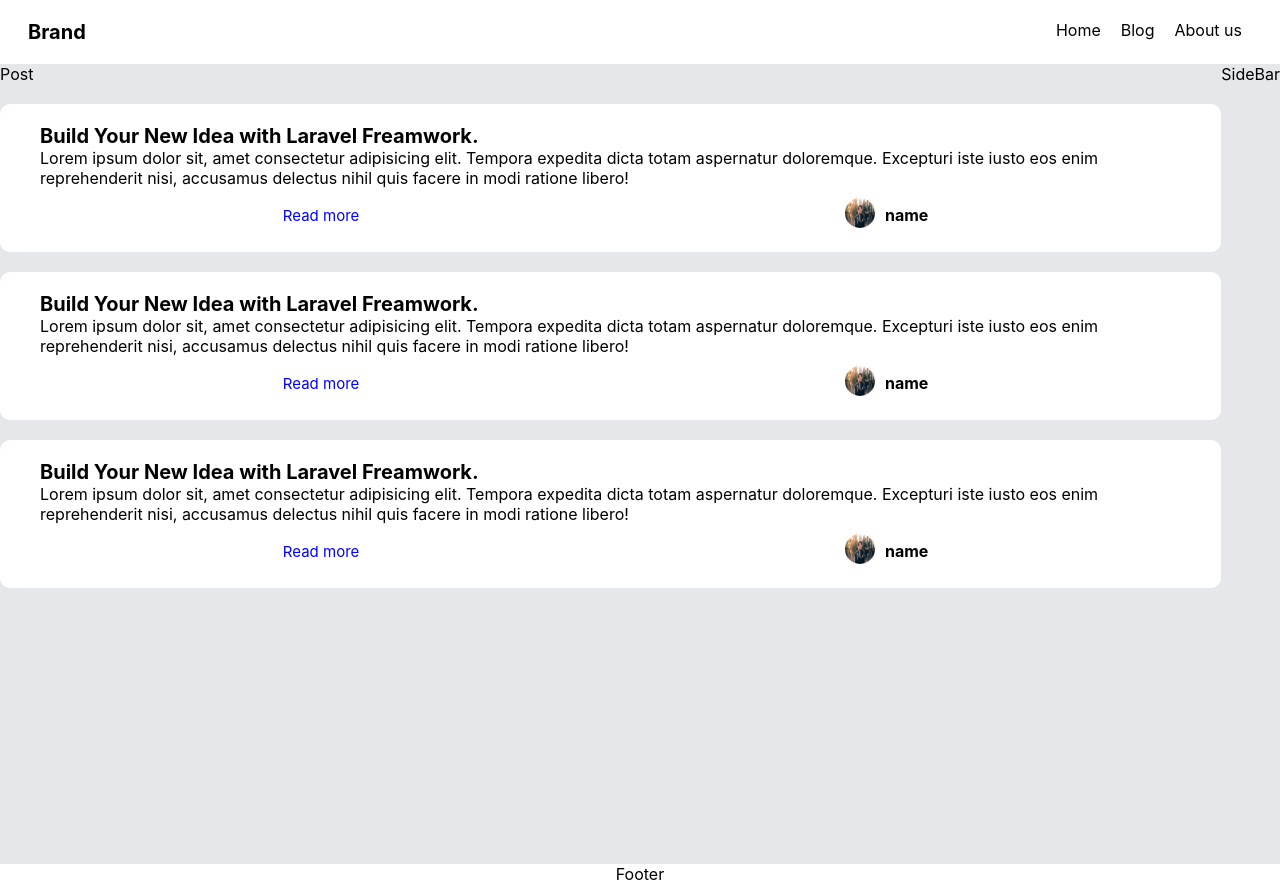
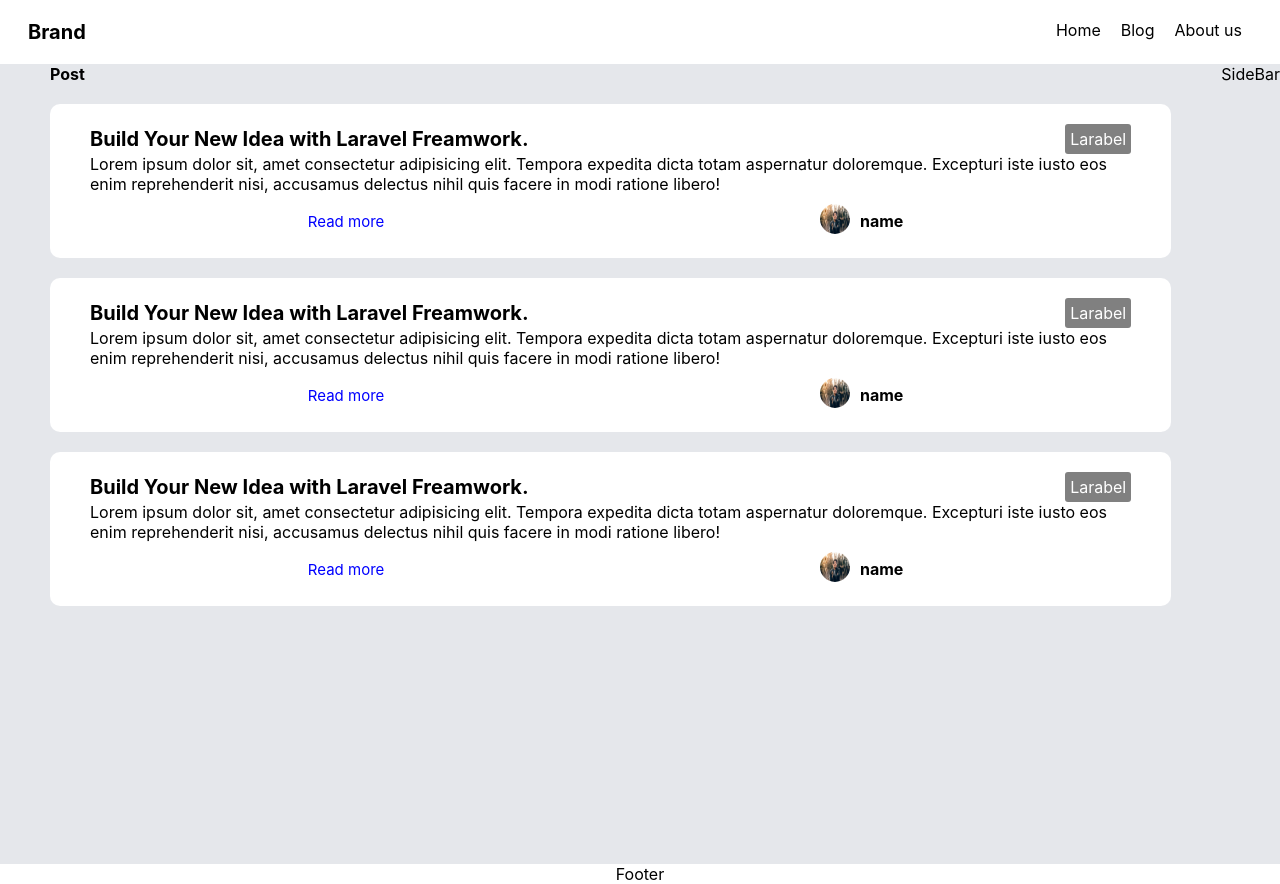
Before and after one commit to Awtanabe/nextjs-blog, a Next.js app: page / in a window 1280 px wide. Built offline with nearby package versions, Linux system fonts and the light colour scheme.

Commit message:
ラベルの実装

```diff
--- a/atom/Label.js
+++ b/atom/Label.js
@@ -0,0 +1,20 @@
+const Label = (props) => {
+  return (
+    <div className={`label-container ${props.color}`}>
+      {props.name}
+      <style jsx>{`
+        .label-container {
+          border-radius: 3px;
+          text-align: center;
+          padding: 5px;
+        }
+        .label-primary {
+          background-color: gray;
+          color: white;
+        }
+      `}</style>
+    </div>
+  )
+}
+
+export default Label;
--- a/molecule/Landing/Item.js
+++ /dev/null
@@ -1,47 +0,0 @@
-import User from "./User"
-
-const Item = (props) => {
-  return (
-    <div className="item-container">
-      <div className="title">
-        {props.title}
-      </div>
-      <div className="body">
-        {props.body}
-      </div>
-      <div className="item-footer">
-        <div className="read-more">
-          <a href="">Read more</a>
-        </div>
-        <User/>
-      </div>
-
-      <style jsx>{`
-        .item-container {
-          padding: 20px 40px;
-          background-color: white;
-          border-radius: 10px;
-          margin: 20px 0;
-        }
-        .title {
-          font-weight: bold;
-          font-size: 20px;
-        }
-        .item-footer {
-          margin-top: 10px;
-          display: flex;
-          align-items: center;
-          justify-content: space-around;
-        }
-        .item-footer a {
-          color: blue;
-          text-decoration: none;
-          font-size: 15px;
-        }
-      `}
-      </style>
-    </div>
-  )
-}
-
-export default Item;
--- a/molecule/Landing/Post.js
+++ b/molecule/Landing/Post.js
@@ -0,0 +1,56 @@
+import User from "./User"
+import Label from "../../atom/Label"
+
+const Post = (props) => {
+  return (
+    <div className="post-container">
+      <div className="post-header">
+        <div className="title">
+          {props.title}
+        </div>
+        <Label name="Larabel" color="label-primary"/>
+      </div>
+      <div className="body">
+        {props.body}
+      </div>
+      <div className="post-footer">
+        <div className="read-more">
+          <a href="">Read more</a>
+        </div>
+        <User/>
+      </div>
+
+      <style jsx>{`
+        .post-container {
+          padding: 20px 40px;
+          background-color: white;
+          border-radius: 10px;
+          margin: 20px 0;
+        }
+        .title {
+          font-weight: bold;
+          font-size: 20px;
+        }
+        .post-header {
+          display: flex;
+          align-items: center;
+          justify-content: space-between;
+        }
+        .post-footer {
+          margin-top: 10px;
+          display: flex;
+          align-items: center;
+          justify-content: space-around;
+        }
+        .post-footer a {
+          color: blue;
+          text-decoration: none;
+          font-size: 15px;
+        }
+      `}
+      </style>
+    </div>
+  )
+}
+
+export default Post;
--- a/organism/landing/Main.js
+++ b/organism/landing/Main.js
@@ -1,17 +1,22 @@
 const lists = [{title: "Build Your New Idea with Laravel Freamwork.", body: "Lorem ipsum dolor sit, amet consectetur adipisicing elit. Tempora expedita dicta totam aspernatur doloremque. Excepturi iste iusto eos enim reprehenderit nisi, accusamus delectus nihil quis facere in modi ratione libero!"},{title: "Build Your New Idea with Laravel Freamwork.", body: "Lorem ipsum dolor sit, amet consectetur adipisicing elit. Tempora expedita dicta totam aspernatur doloremque. Excepturi iste iusto eos enim reprehenderit nisi, accusamus delectus nihil quis facere in modi ratione libero!"},{title: "Build Your New Idea with Laravel Freamwork.", body: "Lorem ipsum dolor sit, amet consectetur adipisicing elit. Tempora expedita dicta totam aspernatur doloremque. Excepturi iste iusto eos enim reprehenderit nisi, accusamus delectus nihil quis facere in modi ratione libero!"}
 ]
-import Item from "../../molecule/Landing/Item"
+import Post from "../../molecule/Landing/Post"
 const Main = () => {
 
   return (
     <div className="main-container">
-      Post
+      <div className="post-title">Post</div>
       {lists.map((list) => {
-        return <Item {...list}/>
+        return <Post {...list}/>
       })}
       <style jsx>{`
-        flex: 2;
-        padding: 0 50px;
+        .main-container {
+          flex: 2;
+          padding: 0 50px;
+        }
+        .post-title {
+          font-weight: bold;
+        }
       `}</style>
     </div>
   )
```
